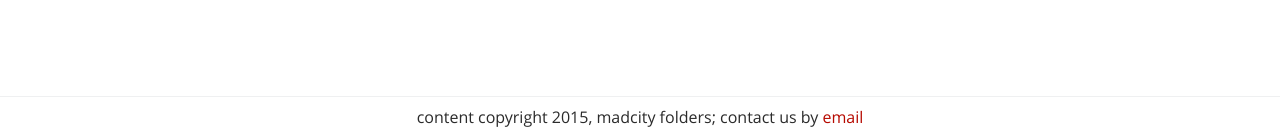
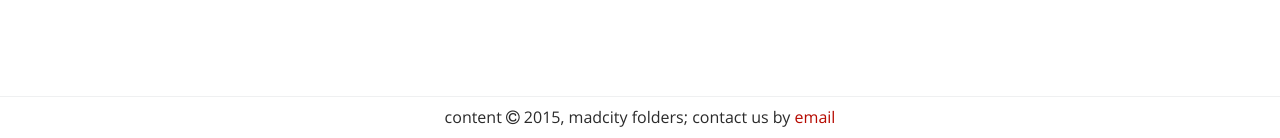
Before and after one commit to MadCityFolders/madcityfolders.github.io, a Jekyll site: the page built from index.md, in a window 1280 px wide. Shown: the part 759-897 px from the top of the page. Built offline with Jekyll 4.4.1, drawn with Linux system fonts in a browser that asks for light colours; nearby versions of some CDN libraries; comment, search, counter and statistics services are not loaded.

Commit message:
Copyright symbol

```diff
--- a/_includes/footer.html
+++ b/_includes/footer.html
@@ -1,3 +1,3 @@
 <footer class="site-footer">
-content copyright {{ 'now' | date: "%Y"}}, madcity folders; contact us by <a href="mailto:{{site.email}}">email</a>
+content <i class="fa fa-copyright"></i> {{ 'now' | date: "%Y"}}, madcity folders; contact us by <a href="mailto:{{site.email}}">email</a>
 </footer>
--- a/_includes/head.html
+++ b/_includes/head.html
@@ -10,5 +10,6 @@
   <link rel="stylesheet" href="{{ "/css/responsive-classes.css" | prepend: site.baseurl }}">
   <link rel="canonical" href="{{ page.url | replace:'index.html','' | prepend: site.baseurl | prepend: site.url }}">
   <link rel="alternate" type="application/rss+xml" title="{{ site.title }}" href="{{ "/feed.xml" | prepend: site.baseurl | prepend: site.url }}">
+  <link rel="stylesheet" href="https://maxcdn.bootstrapcdn.com/font-awesome/4.4.0/css/font-awesome.min.css">
   {% include analytics.html %}
 </head>
```
